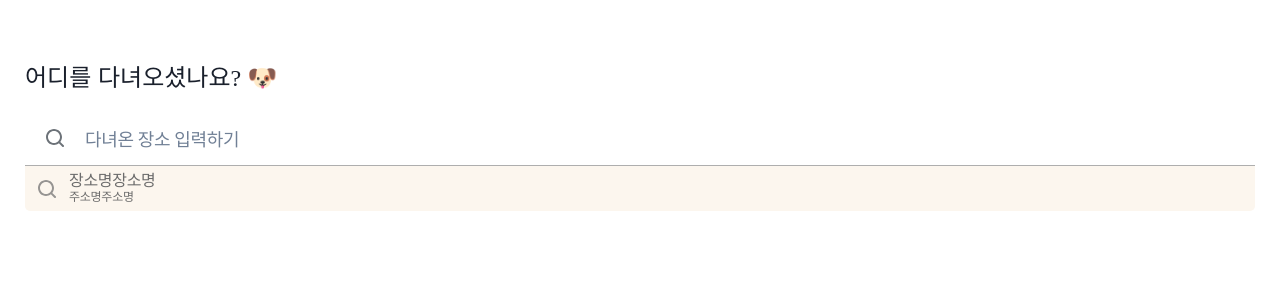
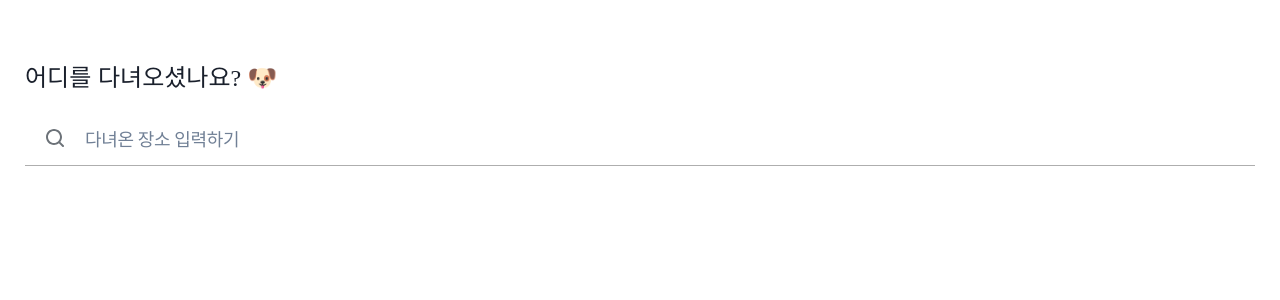
Before and after one commit to im2sh/DATABASE-PROJECT-COMP-322, a React (Create React App) app in the folder phase-4/togaether/src/main/frontend/: page /addDiaryLocation in a window 1280 px wide. Shown: the top 300 px of the page. Built offline with nearby package versions, Linux system fonts and the light colour scheme; a web font is replaced by a local one.

Commit message:
feat: 장소 검색 API 연동

```diff
--- /dev/null
+++ b/phase-4/togaether/src/main/frontend/src/api/getPlaceData.js
@@ -0,0 +1,14 @@
+import axios from "axios";
+
+const getPlaceData = async (keyword) => {
+  try {
+    const response = await axios.get(
+      `http://localhost:8080/api/place/search/${keyword || ""}`
+    );
+    return response;
+  } catch (e) {
+    console.log(e);
+  }
+};
+
+export default getPlaceData;
--- a/phase-4/togaether/src/main/frontend/src/components/LocationInput.jsx
+++ b/phase-4/togaether/src/main/frontend/src/components/LocationInput.jsx
@@ -2,6 +2,7 @@ import React, { useState } from "react";
 import useKeywordSearchStore from "../store/useKeywordSearchStore";
 import SearchIcon from "../icons/SearchIcon";
 import styled from "styled-components";
+import getPlaceData from "../api/getPlaceData";
 
 const LocationInputWrapDiv = styled.div`
   margin-top: 3.75rem;
@@ -70,9 +71,9 @@ const LocationInput = () => {
       return;
     }
     // 검색어에 따른 장소 리스트 조회 API 호출 지점
-    // const result = await getPlaceData(e.target.value);
+    const result = await getPlaceData(e.target.value);
 
-    // setKeywordSearchData(result.data);
+    setKeywordSearchData(result?.data);
   };
 
   return (
--- a/phase-4/togaether/src/main/frontend/src/components/LocationSearchList.jsx
+++ b/phase-4/togaether/src/main/frontend/src/components/LocationSearchList.jsx
@@ -64,19 +64,12 @@ export const LocationSearchButton = styled.button`
 const LocationSearchList = () => {
   // 받아온 장소 리스트 데이터를 그려내는 컴포넌트
   // 아래 줄에서 데이터 꺼내옴
-  // const { keywordSearchData } = useKeywordSearchStore();
+  const { keywordSearchData } = useKeywordSearchStore();
   return (
     <LocationSearchListDiv>
-      {/* {keywordSearchData?.documents.map((item, index) => {
-        return <Item key={index} item={item} />;
-      })} */}
-      <Item
-        item={{
-          place_id: "0",
-          place_name: "장소명장소명",
-          address_name: "주소명주소명",
-        }}
-      />
+      {keywordSearchData?.map((item) => {
+        return <Item key={item.placeId} item={item} />;
+      })}
     </LocationSearchListDiv>
   );
 };
@@ -87,8 +80,9 @@ const Item = ({ item }) => {
 
   const onClick = () => {
     setLocationData({
-      place_name: item.place_name,
-      address_name: item.address_name,
+      placeId: item.placeId,
+      placeName: item.placeName,
+      detailAddress: item.detailAddress,
     });
 
     navigate("/writeDiary");
@@ -98,8 +92,8 @@ const Item = ({ item }) => {
     <LocationSearchButtonWrapDiv>
       <SearchIconGray />
       <LocationSearchButton onClick={onClick}>
-        <span className="PlaceName">{item.place_name}</span>
-        {item.address_name}
+        <span className="PlaceName">{item.placeName}</span>
+        {item.detailAddress}
       </LocationSearchButton>
     </LocationSearchButtonWrapDiv>
   );
--- a/phase-4/togaether/src/main/frontend/src/store/usePostStore.js
+++ b/phase-4/togaether/src/main/frontend/src/store/usePostStore.js
@@ -2,17 +2,17 @@ import { create } from "zustand";
 
 const usePostStore = create((set) => ({
   locationData: {
-    place_id: "",
-    place_name: "",
-    address_name: "",
+    placeId: "",
+    placeName: "",
+    detailAddress: "",
   },
   setLocationData: (value) =>
     set((state) => ({
       ...state,
       locationData: {
-        place_id: value.place_id,
-        place_name: value.place_name,
-        address_name: value.address_name,
+        placeId: value.placeId,
+        placeName: value.placeName,
+        detailAddress: value.detailAddress,
       },
     })),
 }));
```
